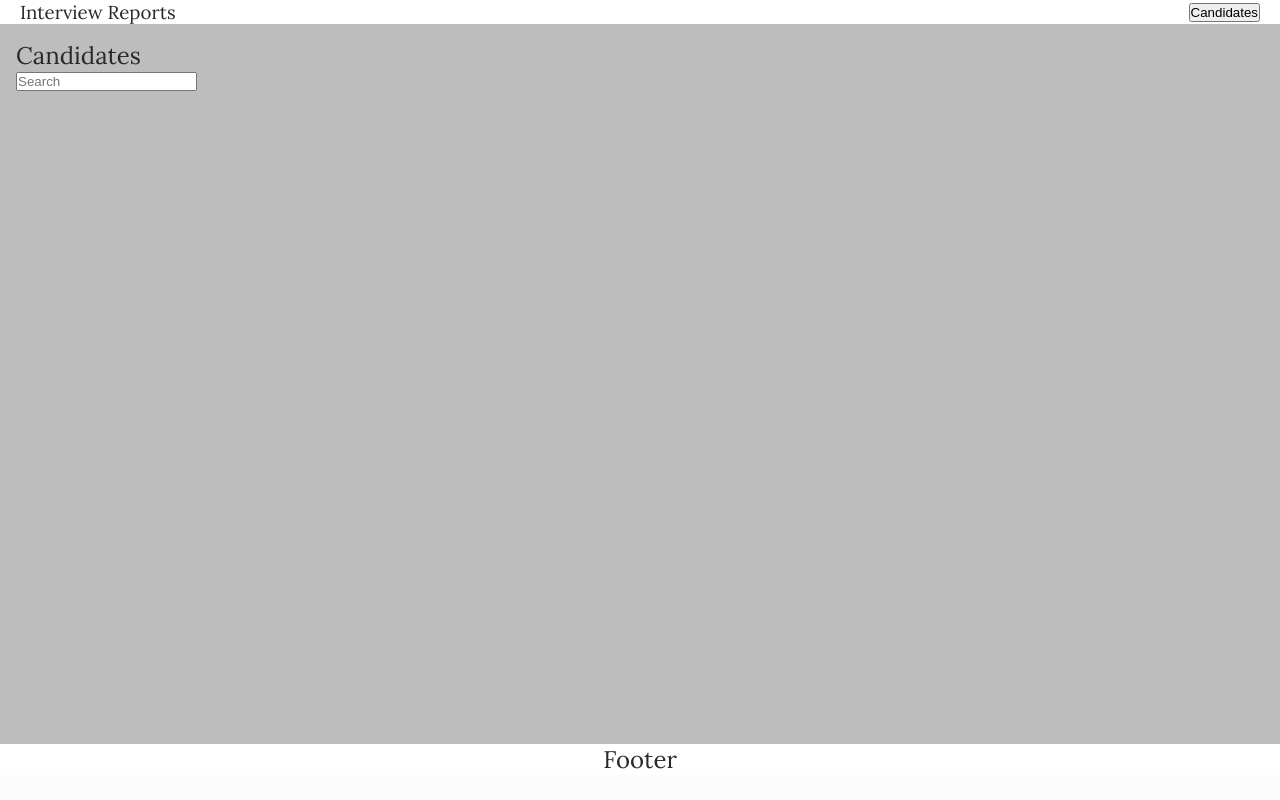
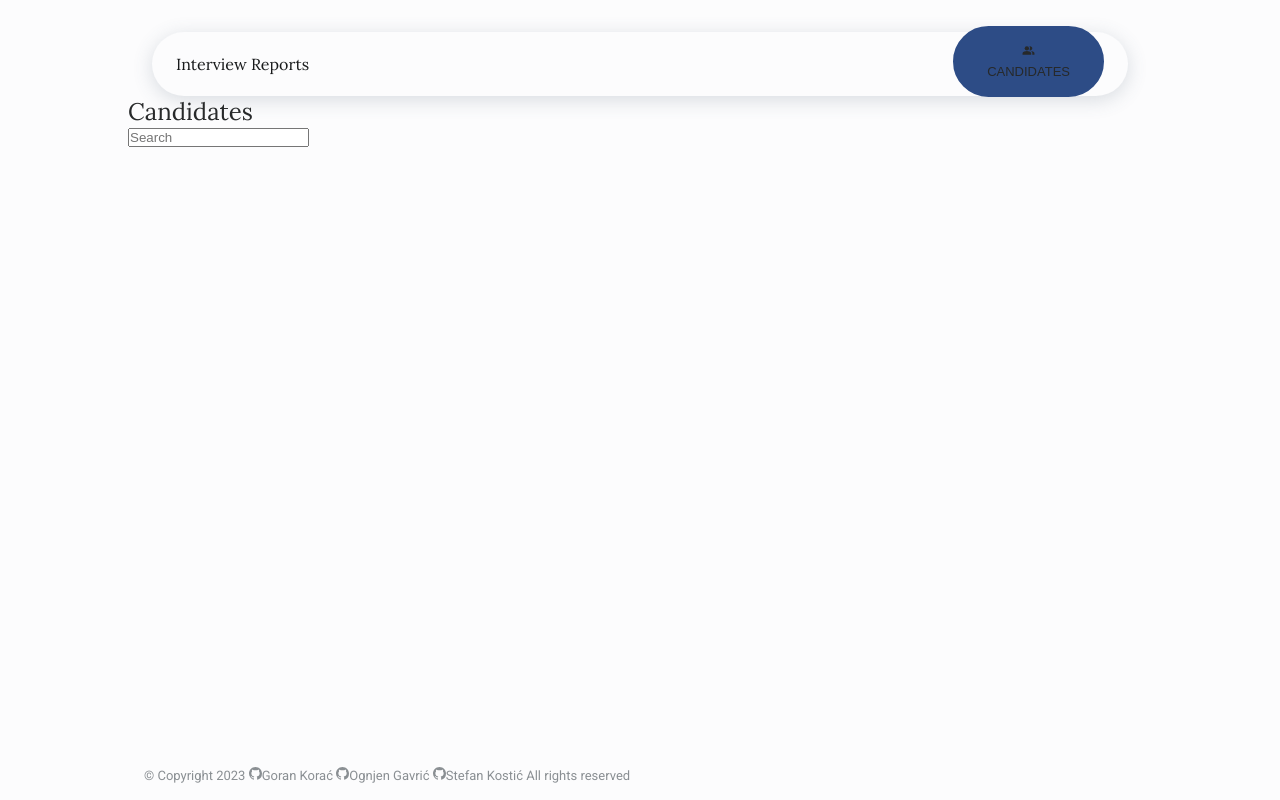
Before and after one commit to StefanKostic88/interview-reports-app, a React (Create React App) app: page / in a window 1280 px wide. Built offline with nearby package versions, Linux system fonts and the light colour scheme.

Commit message:
header and footer completed

```diff
--- a/package.json
+++ b/package.json
@@ -8,6 +8,7 @@
     "@testing-library/user-event": "^13.5.0",
     "react": "^18.2.0",
     "react-dom": "^18.2.0",
+    "react-icons": "^4.8.0",
     "react-router": "^6.9.0",
     "react-router-dom": "^6.9.0",
     "react-scripts": "5.0.1",
--- a/src/components/Footer/Footer.js
+++ b/src/components/Footer/Footer.js
@@ -1,20 +1,39 @@
+import { GoMarkGithub } from "react-icons/go";
+const year = new Date().getFullYear();
+
 const Footer = () => {
   return (
-    <div>
-      <div
-        style={{
-          display: "flex",
-          alignItems: "center",
-          justifyContent: "center",
-          maxWidth: "1400px",
-          background: "white",
-          margin: "0 auto",
-          padding: "0 20px",
-        }}
-      >
-        <h2>Footer</h2>
+    <footer
+      style={{
+        position: "fixed",
+        bottom: 0,
+        padding: "1rem",
+      }}
+    >
+      <div className="footer__social">
+        <a
+          href="https://www.facebook.com/"
+          target="_blank"
+          className="footer__social-link"
+        ></a>
+        <a
+          href="https://www.instagram.com/"
+          target="_blank"
+          className="footer__social-link"
+        ></a>
+        <a
+          href="https://twitter.com/"
+          target="_blank"
+          className="footer__social-link"
+        ></a>
       </div>
-    </div>
+      <span className="footer__copy">
+        &#169; Copyright {year} <GoMarkGithub />
+        Goran Korać <GoMarkGithub />
+        Ognjen Gavrić <GoMarkGithub />
+        Stefan Kostić All rights reserved
+      </span>
+    </footer>
   );
 };
 
--- a/src/components/MainContainer/MainContainer.js
+++ b/src/components/MainContainer/MainContainer.js
@@ -1,18 +1,6 @@
 const MainContainer = ({ children }) => {
   // console.log(children);
-  return (
-    <main
-      style={{
-        padding: "1rem",
-        background: "rgba(0, 0, 0, 0.25)",
-        maxWidth: "1400px",
-        margin: "0 auto",
-        minHeight: "90vh",
-      }}
-    >
-      {children}
-    </main>
-  );
+  return <main>{children}</main>;
 };
 
 export default MainContainer;
--- a/src/components/MainHeader/MainHeader.js
+++ b/src/components/MainHeader/MainHeader.js
@@ -1,30 +1,30 @@
 import { useNavigate } from "react-router";
+import { Link } from "react-router-dom";
+import { MdPeopleAlt } from "react-icons/md";
 
 const MainHeader = () => {
   const navigate = useNavigate();
   return (
-    <div>
-      <div
-        style={{
-          display: "flex",
-          alignItems: "center",
-          justifyContent: "space-between",
-          maxWidth: "1400px",
-          background: "white",
-          margin: "0 auto",
-          padding: "0 20px",
-        }}
-      >
-        <div>
-          <h3>Interview Reports</h3>
+    <header>
+      <nav className="nav container">
+        <Link to={"/"} className="nav__logo">
+          <span>Interview Reports</span>
+        </Link>
+        <div className="nav__menu" id="nav-menu">
+          <ul className="nav__list">
+            <li className="nav__item" onClick={() => navigate("/")}>
+              <button className="nav__link active btn">
+                {/* <i className="bx bx-home-alt nav__icon"></i> */}
+                <span>
+                  <MdPeopleAlt />
+                </span>
+                <span className="nav__name">Candidates</span>
+              </button>
+            </li>
+          </ul>
         </div>
-        <ul>
-          <li>
-            <button onClick={() => navigate("/")}>Candidates</button>
-          </li>
-        </ul>
-      </div>
-    </div>
+      </nav>
+    </header>
   );
 };
 
--- a/src/components/index.js
+++ b/src/components/index.js
@@ -7,3 +7,6 @@ export { default as MainContainer } from "./MainContainer/MainContainer";
 export { default as Footer } from "./Footer/Footer";
 export { default as SearchHeader } from "./SearchHeader/SearchHeader";
 export { default as CardsContainer } from "./CardsContainer/CardsContainer";
+export { default as ErrorModal } from "./ui/ErrorModal/ErrorModal";
+export { default as LoaderModal } from "./ui/LoaderModal/LoaderModal";
+export { default as AppContainer } from "./ui/AppContainer/AppContainer";
--- /dev/null
+++ b/src/components/ui/AppContainer/AppContainer.css
@@ -0,0 +1,5 @@
+.app-container {
+  margin: 0 auto;
+  max-width: 1024px;
+  padding-top: 2rem;
+}
--- /dev/null
+++ b/src/components/ui/AppContainer/AppContainer.js
@@ -0,0 +1,9 @@
+import "./AppContainer.css";
+const AppContainer = ({ children }) => {
+  return <div className="app-container">{children}</div>;
+};
+
+export default AppContainer;
+
+//1024
+// margin 0 auto
--- /dev/null
+++ b/src/components/ui/ErrorModal/ErrorModal.js
@@ -0,0 +1,3 @@
+const ErrorModal = () => {};
+
+export default ErrorModal;
--- /dev/null
+++ b/src/components/ui/LoaderModal/LoaderModal.js
@@ -0,0 +1,3 @@
+const LoaderModal = () => {};
+
+export default LoaderModal;
--- a/src/pages/Root/Root.js
+++ b/src/pages/Root/Root.js
@@ -1,12 +1,12 @@
 import { Outlet } from "react-router";
-import { Footer, MainHeader } from "../../components";
+import { Footer, MainHeader, AppContainer } from "../../components";
 const Root = () => {
   return (
-    <>
+    <AppContainer>
       <MainHeader />
       <Outlet />
       <Footer />
-    </>
+    </AppContainer>
   );
 };
 export default Root;
```
Also changed, not shown: 1 other file (tests, documents, lock files or other folders).
